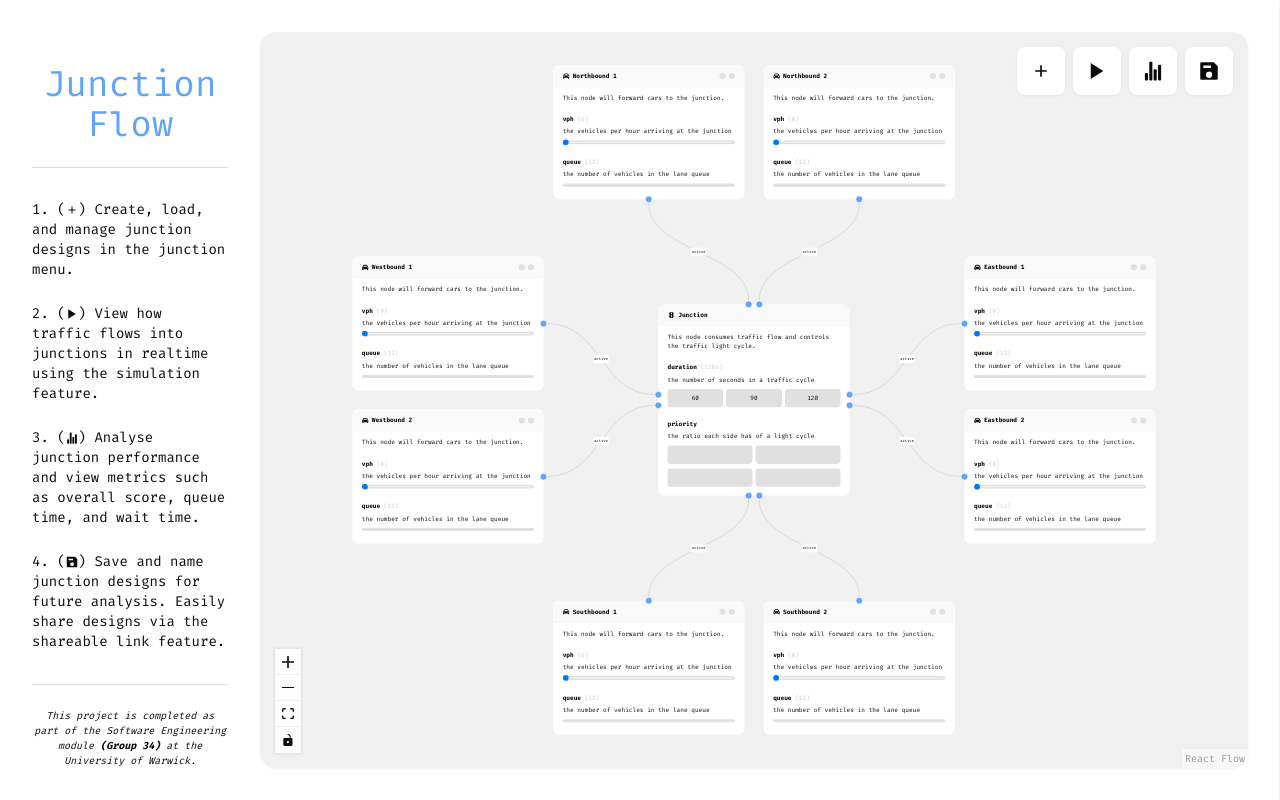
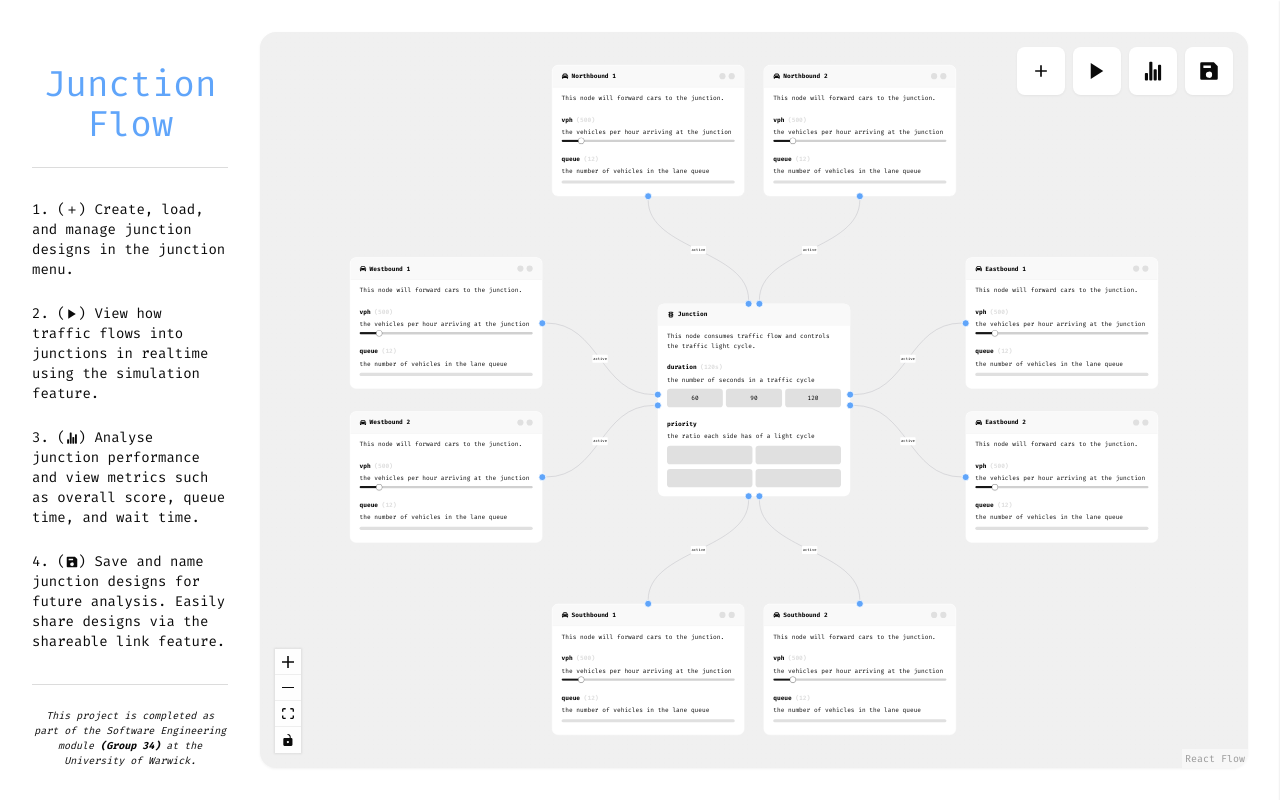
Before and after one commit to Astral-Lab/CS261, a React (Vite) app: page / in a window 1280 px wide. Built offline with nearby package versions, Linux system fonts and the light colour scheme; a web font is replaced by a local one.

Commit message:
code clean up and slider implemented

```diff
--- a/src/components/JunctionIntersectionNode.jsx
+++ b/src/components/JunctionIntersectionNode.jsx
@@ -2,18 +2,9 @@ import {
     Handle,
     Position
 } from "@xyflow/react";
+import { HANDLE_STYLES } from "@/lib/config";
 import { MdTraffic } from "react-icons/md";
 import clsx from "clsx";
-
-const handleStyle = {
-    width: 20,
-    height: 20,
-    border: "2px solid white",
-    background: "#60A5FA",
-    transform: "none",
-    position: "relative",
-    left: 0,
-}
 
 export default function JunctionIntersectionNode(props) {
     const laneCount = props.data.laneCount;
@@ -28,7 +19,12 @@ export default function JunctionIntersectionNode(props) {
                     id={`handle-${i+1}:${j+1}`}
                     type="target"
                     position={Position[handleLocation[i]]}
-                    style={handleStyle}
+                    style={{
+                        ...HANDLE_STYLES,
+                        transform: "none",
+                        position: "relative",
+                        left: 0
+                    }}
                 />
             );
         }
--- a/src/components/JunctionLaneNode.jsx
+++ b/src/components/JunctionLaneNode.jsx
@@ -5,33 +5,29 @@ import {
 import { FaCarAlt } from "react-icons/fa";
 import {
     MAX_ARRIVAL_RATE,
-    MIN_ARRIVAL_RATE
+    MIN_ARRIVAL_RATE,
+    HANDLE_STYLES
 } from "@/lib/config";
-import { useDispatch, useSelector } from "react-redux";
-import { selectValue, updateValue } from "@/stores/junctionSlice";
-
-const handleStyle = {
-    width: 20,
-    height: 20,
-    right: 0,
-    border: "2px solid white",
-    background: "#60A5FA"
-}
+import {
+    useDispatch,
+    useSelector
+} from "react-redux";
+import {
+    changeLaneVph,
+    selectLaneById
+} from "@/stores/junctionSlice";
+import { Slider } from "./ui/slider";
 
 export default function JunctionLaneNode(props) {
-    const value = useSelector(selectValue);
+    const lane = useSelector(state => selectLaneById(state, props.data?.label));
     const dispatch = useDispatch();
-
-    const handleValueChange = (e) => {
-        dispatch(updateValue(e.target.value));
-    }
 
     return (
         <>
             <Handle
                 type="source"
                 position={Position[props.data.handleLocation]}
-                style={handleStyle}
+                style={HANDLE_STYLES}
             />
             <div className={`w-[500px] bg-white rounded-2xl shadow-xs overflow-hidden pb-4 border-[1px] border-white`}>
                 <div className="w-full flex justify-between items-center px-6 py-4 bg-[#F9F9F9] border-b-[1px] border-[#F0F0F0]">
@@ -45,18 +41,17 @@ export default function JunctionLaneNode(props) {
                     </div>
                 </div>
                 <div className="flex flex-col gap-8 px-6 p-4">
-                    <p className="">This node will forward cars to the junction.</p>
+                    <p >This node will forward cars to the junction.</p>
                     <div className="flex flex-col gap-2">
-                        <label className="font-bold">vph <span className="text-[#E0E0E0]">({value})</span></label>
-                        <p className="">the vehicles per hour arriving at the junction</p>
-                        <input
+                        <label className="font-bold">vph <span className="text-[#E0E0E0]">({lane.vph})</span></label>
+                        <p >the vehicles per hour arriving at the junction</p>
+                        <Slider
                             className="nodrag nopan"
-                            type="range"
                             min={MIN_ARRIVAL_RATE}
                             max={MAX_ARRIVAL_RATE}
                             step={1}
-                            value={value}
-                            onChange={handleValueChange}
+                            value={[lane.vph]}
+                            onValueChange={(value) => dispatch(changeLaneVph({ value, label: props.data?.label }))}
                         />
                     </div>
                     <div className="flex flex-col gap-2">
--- a/src/lib/config.js
+++ b/src/lib/config.js
@@ -17,6 +17,14 @@ export const MENU_CLASSES = {
     "create": "group-[:has(#create:checked)]/parent:right-0",
     "score": "group-[:has(#score:checked)]/parent:right-0",
     "save": "group-[:has(#save:checked)]/parent:right-0"
+}
+
+export const HANDLE_STYLES = {
+    width: 20,
+    height: 20,
+    right: 0,
+    border: "2px solid white",
+    background: "#60A5FA"
 }
 
 export const DEFAULT_ICON_SIZE = 20;
--- a/src/stores/junctionSlice.js
+++ b/src/stores/junctionSlice.js
@@ -4,7 +4,6 @@ import { createDefaultLanes } from "@/lib/utils";
 
 const initialState = {
     junctions: [DEFAULT_JUNCTION],
-    value: 0,
     current: DEFAULT_JUNCTION
 }
 
@@ -36,7 +35,7 @@ const junctionSlice = createSlice({
             state.current.lanes = createDefaultLanes((state.current.laneCount % 4) + 1);
         },
         decrementLaneCount: (state) => {
-            state.current.laneCount = (state.laneCount - 1) || 4;
+            state.current.laneCount = (state.current.laneCount - 1) || 4;
             state.current.score = 0;
             state.current.lightDuration = 60;
             state.current.lightPriority = [0, 0, 0, 0];
@@ -52,7 +51,8 @@ const junctionSlice = createSlice({
 
         },
         changeLaneVph: (state, action) => {
-
+            console.log(action.payload);
+            state.current.lanes[state.current.lanes.findIndex(lane => lane.label === action.payload.label)].vph = action.payload.value;
         },
         changeLaneLeftTurn: (state, action) => {
 
@@ -81,7 +81,6 @@ export default junctionSlice.reducer;
 
 export const selectJunctions = state => state.junctions.junctions;
 
-// remove
-export const selectValue = state => state.junctions.value;
+export const selectJunction = state => state.junctions.current;
 
-export const selectJunction = state => state.junctions.current;
+export const selectLaneById = (state, id) => state.junctions.current.lanes.find(lane => lane.label === id);
--- a/vite.config.js
+++ b/vite.config.js
@@ -2,7 +2,6 @@ import { defineConfig } from 'vite'
 import path from "path"
 import react from '@vitejs/plugin-react'
 
-// https://vite.dev/config/
 export default defineConfig({
   plugins: [react()],
   resolve: {
```
